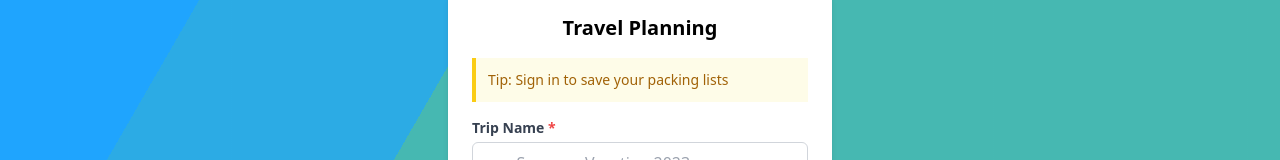
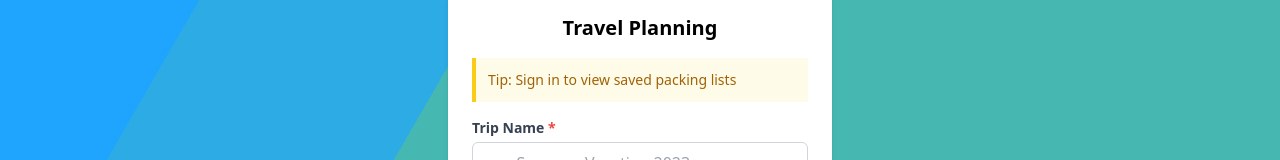
Before and after one commit to Vitasssssss/4474proj, a React (Vite) app: page / in a window 1280 px wide. Shown: the part 190-350 px from the top of the page. Built offline with nearby package versions, Linux system fonts and the light colour scheme.

Commit message:
modified Tip

```diff
--- a/src/components/TravelForm.tsx
+++ b/src/components/TravelForm.tsx
@@ -144,7 +144,7 @@ function TravelForm({ user }: TravelFormProps) {
 
         {!user && (
           <div className="mb-4 p-3 bg-yellow-50 border-l-4 border-yellow-400 text-yellow-700 text-sm">
-            <p className="font-medium">Tip: Sign in to save your packing lists</p>
+            <p className="font-medium">Tip: Sign in to view saved packing lists</p>
           </div>
         )}
 
```
